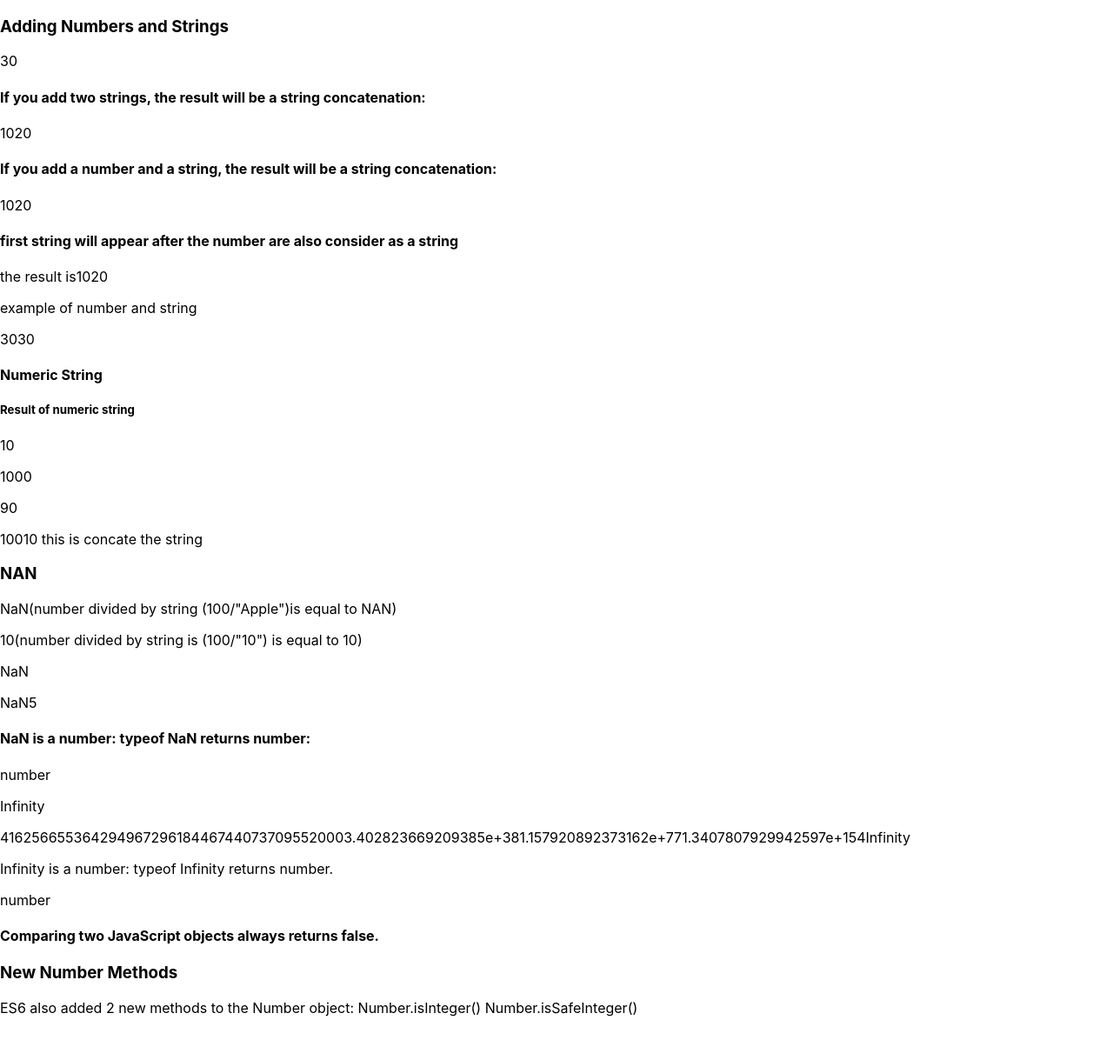
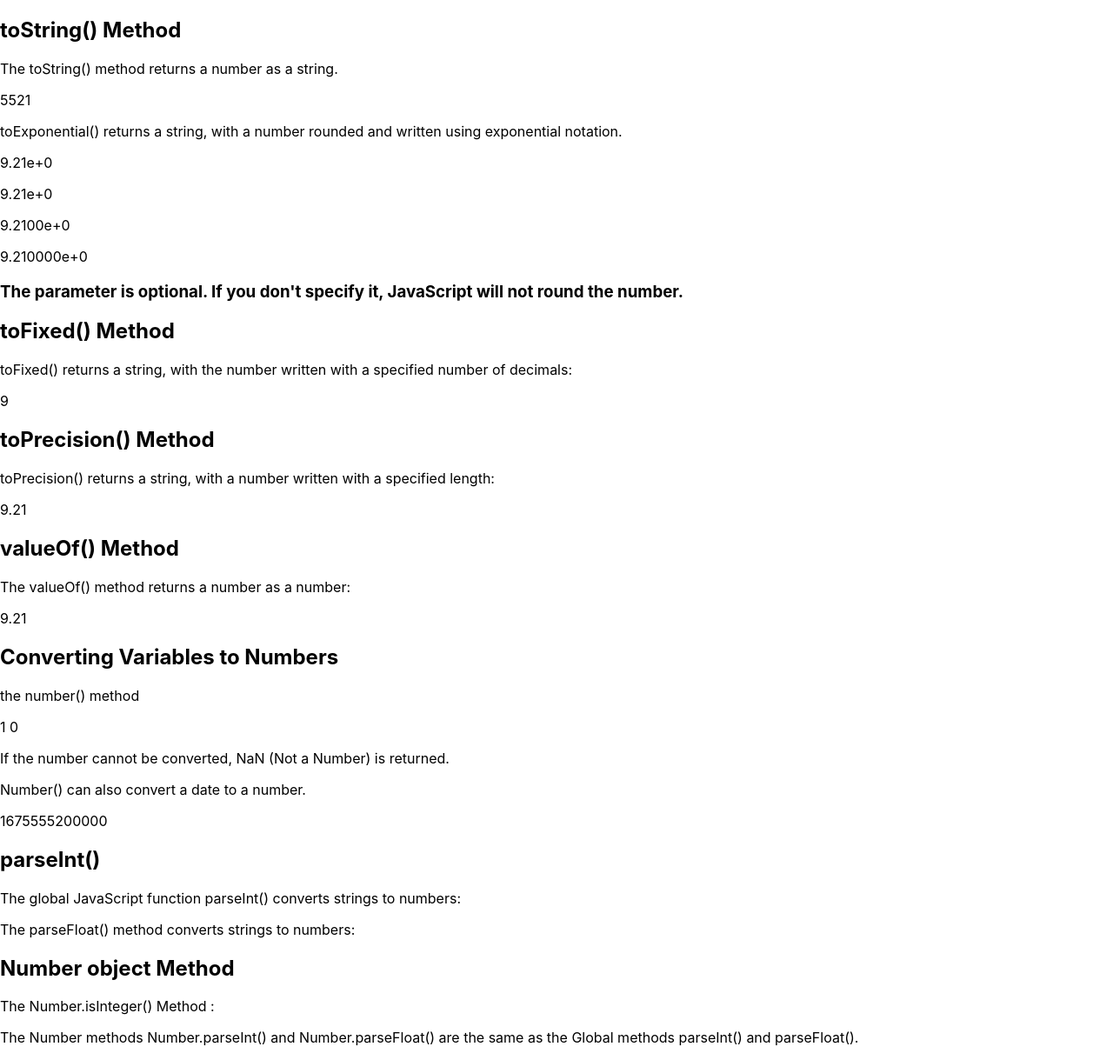
Before and after one commit to ramya-vbr/basic-javascript, a React (Create React App) app: page / in a window 1280 px wide. Shown: the whole page at 87% size. Before the commit the page ends 1185 px from the top, so only its background shows below. Built offline with nearby package versions, Linux system fonts and the light colour scheme.

Commit message:
number-commit

```diff
--- /dev/null
+++ b/src/example/JsNumberMethod.js
@@ -0,0 +1,65 @@
+import React from "react";
+
+function JsNumberMethod() {
+  let number = 5521;
+  let x = 9.21;
+
+  return (
+    <div>
+      <h2>toString() Method</h2>
+      <p>The toString() method returns a number as a string.</p>
+      <p>{number.toString()}</p>
+      <p>
+        toExponential() returns a string, with a number rounded and written
+        using exponential notation.
+      </p>
+      <p>{x.toExponential()}</p>
+      <p>{x.toExponential(2)}</p>
+      <p>{x.toExponential(4)}</p>
+      <p>{x.toExponential(6)}</p>
+      <h3>
+        The parameter is optional. If you don't specify it, JavaScript will not
+        round the number.
+      </h3>
+      <h2>toFixed() Method</h2>
+      <p>
+        toFixed() returns a string, with the number written with a specified
+        number of decimals:
+      </p>
+      <p>{x.toFixed()}</p>
+      <h2>toPrecision() Method</h2>
+      <p>
+        toPrecision() returns a string, with a number written with a specified
+        length:
+      </p>
+      <p>{x.toPrecision()}</p>
+      <h2>valueOf() Method</h2>
+      <p>The valueOf() method returns a number as a number:</p>
+      <p>{x.valueOf()}</p>
+      <h2>Converting Variables to Numbers</h2>
+      <p>the number() method</p>
+      <p>
+        {Number(true)} {Number(false)}
+      </p>
+      <p>If the number cannot be converted, NaN (Not a Number) is returned.</p>
+      <p>Number() can also convert a date to a number.</p>
+      <p>{Number(new Date("2023-02-05"))}</p>
+      <h2>parseInt()</h2>
+      <p>
+        The global JavaScript function parseInt() converts strings to numbers:
+      </p>
+      <p>The parseFloat() method converts strings to numbers:</p>
+      <h2>Number object Method</h2>
+      <p>The Number.isInteger() Method :</p>
+      <p>
+        {Number.isSafeInteger(10)}
+        {Number.isInteger(10.5)}
+      </p>
+      <p>
+        The Number methods Number.parseInt() and Number.parseFloat() are the
+        same as the Global methods parseInt() and parseFloat().
+      </p>
+    </div>
+  );
+}
+export default JsNumberMethod;
--- a/src/index.js
+++ b/src/index.js
@@ -9,11 +9,12 @@ import reportWebVitals from "./reportWebVitals";
 // import String from "./example/String";
 // import TemplateLiterals from "./example/TemplateLiterals";
 // import StringSearch from "./example/StringSearch";
-import JsNumber from "./example/JsNumber";
+// import JsNumber from "./example/JsNumber";
+import JsNumberMethod from "./example/JsNumberMethod";
 const root = ReactDOM.createRoot(document.getElementById("root"));
 root.render(
   <React.StrictMode>
-    <JsNumber />
+    <JsNumberMethod />
   </React.StrictMode>
 );
 
```
